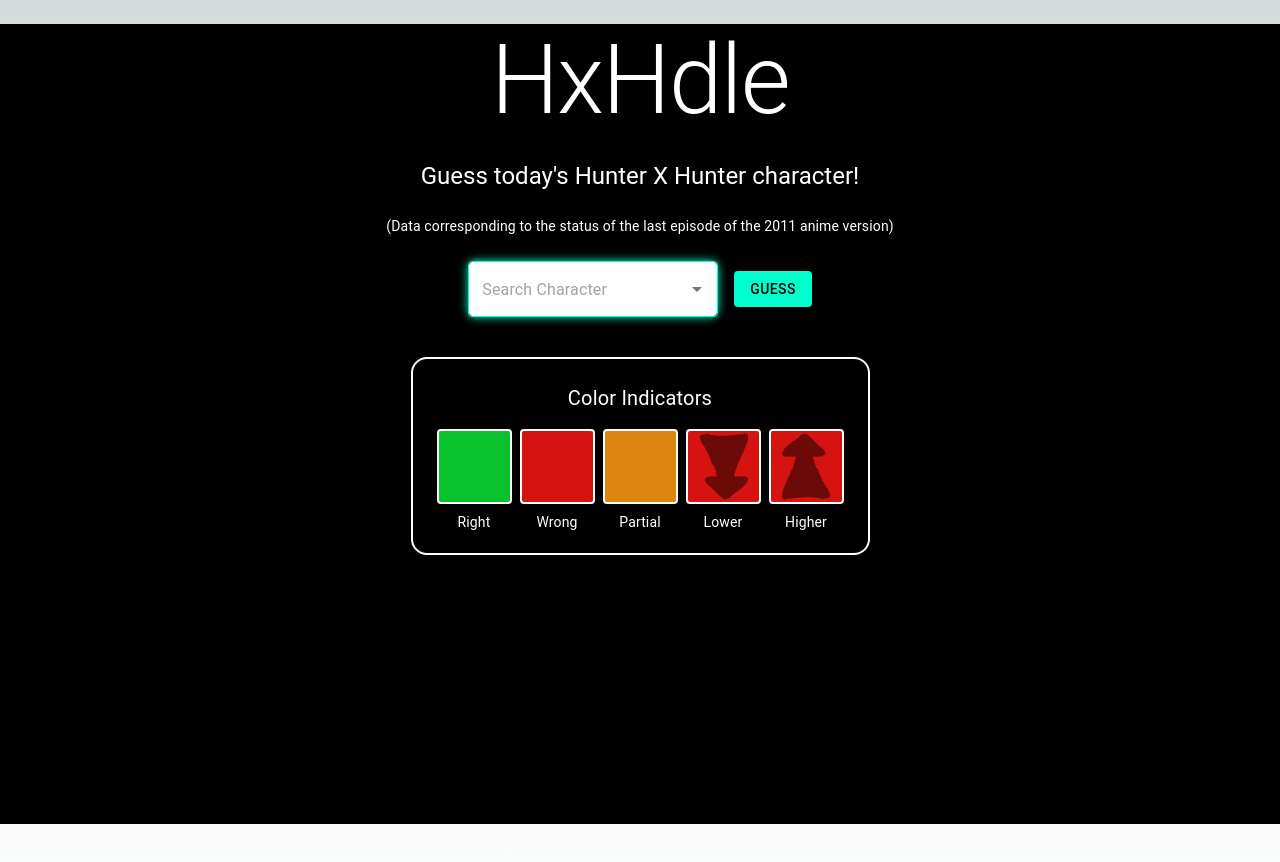
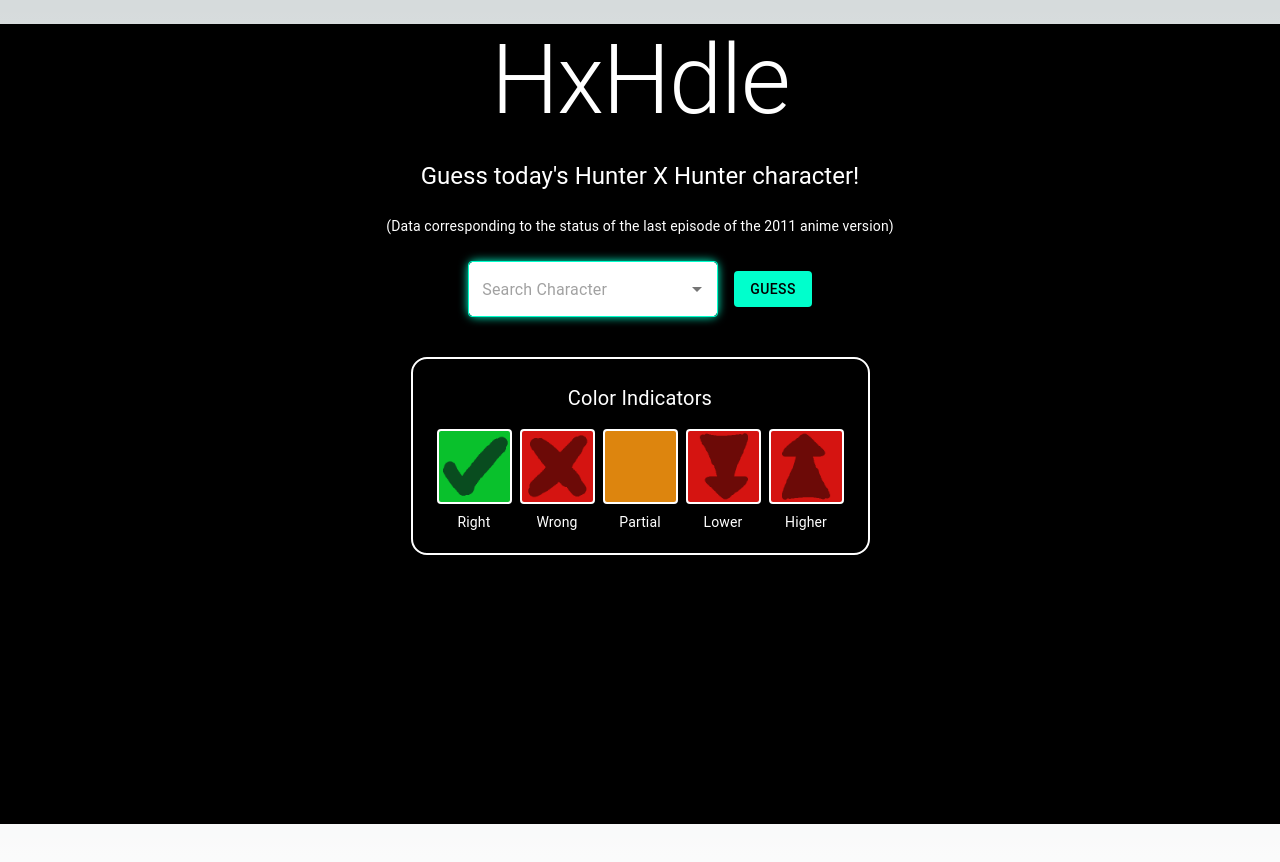
Before and after one commit to DiegoContrerasL/hunterxhunterdle, a Next.js app: page / in a window 1280 px wide. Shown: the top 862 px of the page. Built offline with nearby package versions, Linux system fonts and the light colour scheme; no server answers.

Commit message:
Modified guessbox to include check and cross (for daltonic purposes)

```diff
--- a/components/GuessBox.tsx
+++ b/components/GuessBox.tsx
@@ -59,13 +59,13 @@
                     {Array.isArray(data) ? data.join(',\n') : data}
                 </Typography>
                 <img
-                    src={`${basePath}/img/arrow.png`}
+                    src={`${basePath}/img/${state == 'right' ? 'check' : state == 'wrong' ? 'cross' : 'arrow'}.png`}
                     width={'100%'}
                     height={'100%'}
                     alt=""
                     style={{position: 'absolute',
-                            transform: state == 'lower' ? '' : 'rotate(180deg)',
-                            visibility: state == 'lower' || state == 'higher' ? 'visible' : 'hidden'
+                            transform: state == 'higher' ? 'rotate(180deg)' : '',
+                            visibility: state == 'partial' ? 'hidden' : 'visible'
                     }}
                 />
             </Box>
```
Also changed, not shown: public/img/check.png (added), public/img/cross.png (added).
